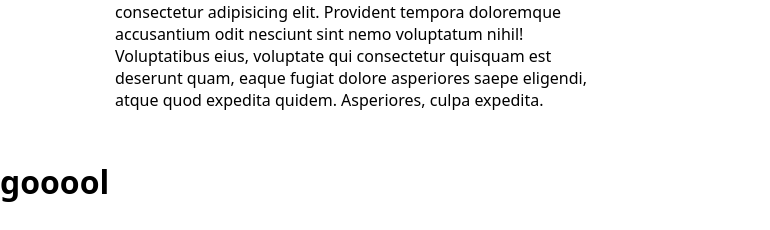
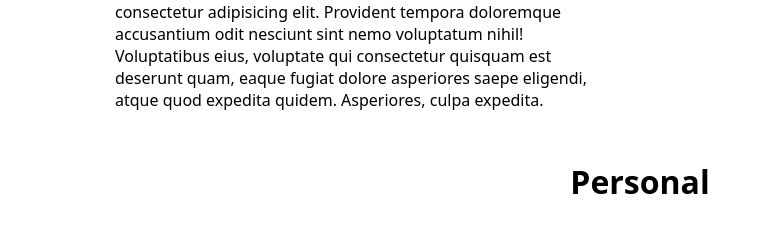
Before and after one commit to Matias-pixel/Proyecto2, a PHP site: page /quienesSomos.html in a window 1280 px wide. Shown: the part 570-800 px from the top of the page, without its empty margins (0-770 px from the left). Run offline with PHP 8.4, Linux system fonts and the light colour scheme.

Commit message:
Probando

```diff
--- a/quienesSomos.html
+++ b/quienesSomos.html
@@ -33,8 +33,9 @@
 
     </div>
 
+    <div><h1 class="h1">Personal</h1></div>
     <div class="contenedor-quien-bajo">
-        <div><h1>gooool</h1></div>
+
 
 
     </div>
--- a/style.css
+++ b/style.css
@@ -187,3 +187,13 @@ nav ul li a:hover{
     height: 400px;
     padding-left: 50px;
 }
+
+.contenedor-quien-bajo{
+    background-color: black;
+
+}
+
+.h1{
+    text-align: center;
+    color: black;
+}
```
